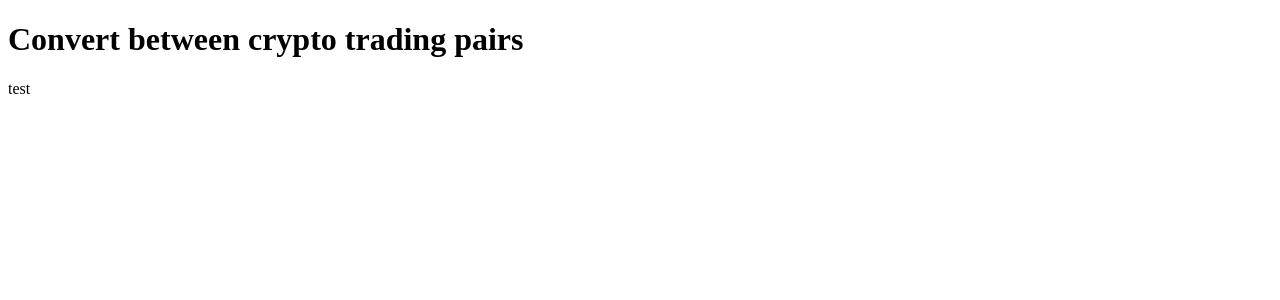
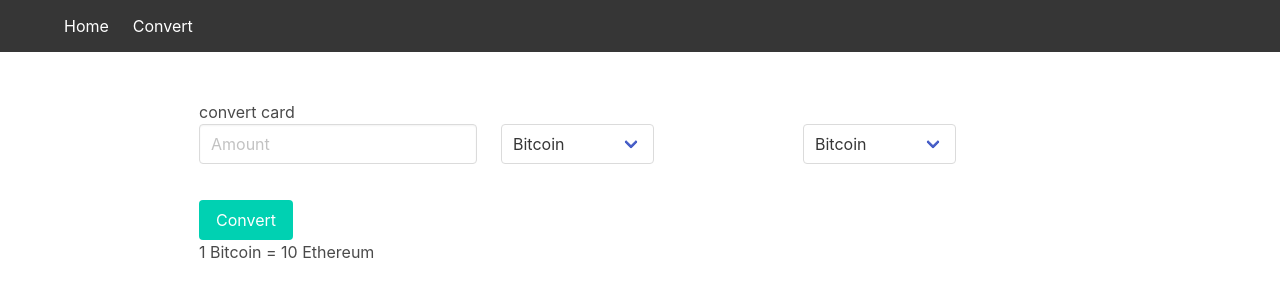
Before and after one commit to tigeryant/project-two-sei, a React (Create React App) app: page /convert in a window 1280 px wide. Shown: the top 300 px of the page. Built offline with nearby package versions, Linux system fonts and the light colour scheme.

Commit message:
basic layout

```diff
--- a/package.json
+++ b/package.json
@@ -1,12 +1,15 @@
 {
-  "name": "blank-app",
+  "name": "CompCoin",
   "version": "0.1.0",
   "private": true,
   "dependencies": {
+    "axios": "^0.24.0",
+    "bulma": "^0.9.3",
     "eslint-plugin-jsx-a11y": "^6.5.1",
     "eslint-plugin-react-hooks": "^4.3.0",
     "react": "^17.0.2",
     "react-dom": "^17.0.2",
+    "react-router-dom": "^5.2.0",
     "react-scripts": "4.0.3",
     "sass": "^1.43.5"
   },
--- a/public/index.html
+++ b/public/index.html
@@ -4,7 +4,7 @@
     <meta charset="utf-8" />
     <link rel="icon" href="%PUBLIC_URL%/favicon.ico" />
     <meta name="viewport" content="width=device-width, initial-scale=1" />
-    <title>GA-LDN React Template</title>
+    <title>CompCoin</title>
   </head>
   <body>
     <noscript>You need to enable JavaScript to run this app.</noscript>
--- a/src/App.js
+++ b/src/App.js
@@ -1,15 +1,25 @@
 import React from 'react'
+import { BrowserRouter, Switch, Route } from 'react-router-dom'
 
-import ConvertCard from './ConvertCard'
+import Convert from './Convert'
+import Nav from './common/Nav'
+import Home from './common/Home'
 
 function App() {
 
 
   return (
-    <>
-      <h1>Convert between crypto trading pairs</h1>
-      <ConvertCard />
-    </>
+    <BrowserRouter>
+      <Nav />
+      <Switch>
+        <Route exact path="/">
+          <Home />
+        </Route>
+        <Route path="/convert">
+          <Convert />
+        </Route>
+      </Switch>
+    </BrowserRouter>
   )
 }
 
--- /dev/null
+++ b/src/Convert.js
@@ -0,0 +1,9 @@
+import ConvertCard from './ConvertCard'
+
+function Convert() {
+  return (
+    <ConvertCard />
+  )
+}
+
+export default Convert
--- a/src/ConvertCard.js
+++ b/src/ConvertCard.js
@@ -2,9 +2,61 @@ function ConvertCard() {
   // state...
 
   return (
-    <p>test</p>
+    <section className="section">
+      <div className="columns is-centered">
+        <div className="column is-three-quarters">
+          <p>convert card</p>
 
-    // form with input, two dropdowns, text and convert button
+          {/* // form with input, two dropdowns, text and convert button */}
+          <form className="form">
+            <div className="columns">
+              <div className="field column is-one-third">
+                <div className="control">
+                  <input className="input" type="text" placeholder="Amount">
+                  </input>
+                </div>
+              </div>
+              <div className="control column is-one-third">
+                <div className="select">
+                  <select>
+                    <option>Bitcoin</option>
+                    <option>Ethereum</option>
+                    <option>Binance Coin</option>
+                    <option>Solana</option>
+                    <option>Cardano</option>
+                    <option>XRP</option>
+                    <option>Polkadot</option>
+                    <option>Terra</option>
+                    <option>Dogecoin</option>
+                    <option>Avalanche</option>
+                  </select>
+                </div>
+              </div>
+              <div className="control column is-one-third">
+                <div className="select">
+                  <select>
+                    <option>Bitcoin</option>
+                    <option>Ethereum</option>
+                    <option>Binance Coin</option>
+                    <option>Solana</option>
+                    <option>Cardano</option>
+                    <option>XRP</option>
+                    <option>Polkadot</option>
+                    <option>Terra</option>
+                    <option>Dogecoin</option>
+                    <option>Avalanche</option>
+                  </select>
+                </div>
+              </div>
+            </div>
+            <div className="control">
+              <button className="button is-primary">Convert</button>
+            </div>
+          </form>
+          <p>1 Bitcoin = 10 Ethereum</p>
+        </div>
+      </div>
+    </section>
   )
 }
 
--- /dev/null
+++ b/src/common/Home.js
@@ -0,0 +1,15 @@
+function Home() {
+  return (
+    <section className="hero is-fullheight-with-navbar is-warning">
+      <div className="hero-body">
+        <div className="container">
+          <p className="title is-1 has-text-centered has-text-black">
+            Convert between cryptocurrency trading pairs
+          </p>
+        </div>
+      </div>
+    </section>
+  )
+}
+
+export default Home
--- /dev/null
+++ b/src/common/Nav.js
@@ -0,0 +1,20 @@
+import { Link } from 'react-router-dom'
+
+function Nav() {
+  return (
+    <nav className="navbar is-dark">
+      <div className="container">
+        <div className="navbar-brand">
+          <Link to="/" className="navbar-item">
+            Home
+          </Link>
+          <Link to="/convert" className="navbar-item">
+            Convert
+          </Link>
+        </div>
+      </div>
+    </nav>
+  )
+}
+
+export default Nav
--- a/src/styles/main.scss
+++ b/src/styles/main.scss
@@ -0,0 +1 @@
+@import '~bulma/bulma.sass';
```
Also changed, not shown: 2 other files (tests, documents, lock files or other folders).
